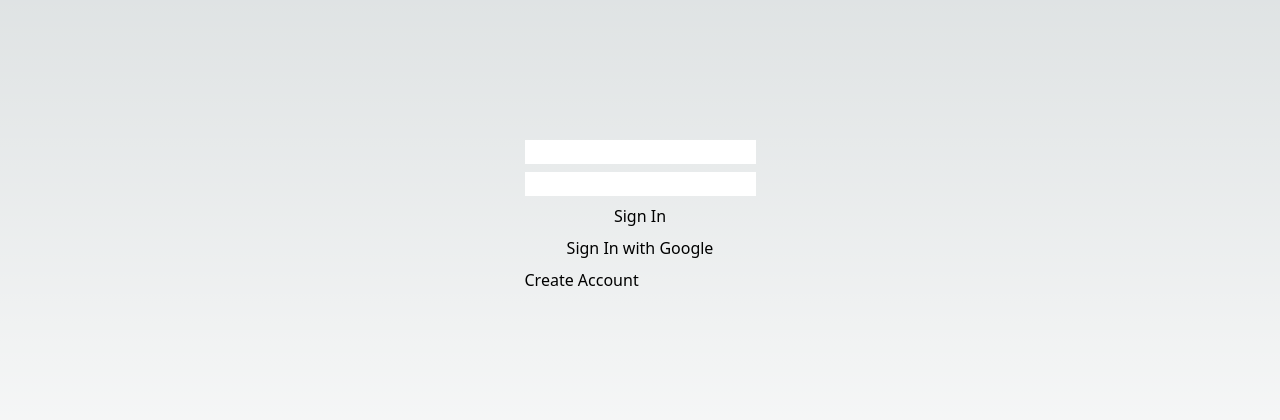
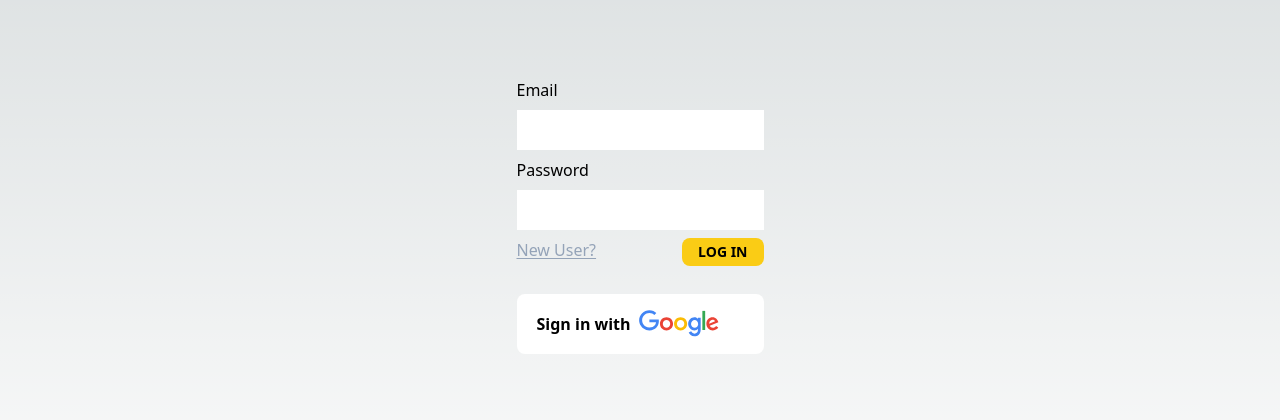
Before and after one commit to w1216linw/goose-talk, a Next.js app: page /login in a window 1280 px wide. Shown: the part 184-604 px from the top of the page. Built offline with nearby package versions, Linux system fonts and the light colour scheme; no server answers.

Commit message:
feat: finish game flow

```diff
--- /dev/null
+++ b/src/assets/GoogleIcon.js
@@ -0,0 +1,33 @@
+const GoogleIcon = () => {
+  return (
+    <svg
+      xmlns="http://www.w3.org/2000/svg"
+      viewBox="0 0 272 92"
+      className="w-full h-full"
+    >
+      <path
+        fill="#EA4335"
+        d="M115.75 47.18c0 12.77-9.99 22.18-22.25 22.18s-22.25-9.41-22.25-22.18C71.25 34.32 81.24 25 93.5 25s22.25 9.32 22.25 22.18zm-9.74 0c0-7.98-5.79-13.44-12.51-13.44S80.99 39.2 80.99 47.18c0 7.9 5.79 13.44 12.51 13.44s12.51-5.55 12.51-13.44z"
+      />
+      <path
+        fill="#FBBC05"
+        d="M163.75 47.18c0 12.77-9.99 22.18-22.25 22.18s-22.25-9.41-22.25-22.18c0-12.85 9.99-22.18 22.25-22.18s22.25 9.32 22.25 22.18zm-9.74 0c0-7.98-5.79-13.44-12.51-13.44s-12.51 5.46-12.51 13.44c0 7.9 5.79 13.44 12.51 13.44s12.51-5.55 12.51-13.44z"
+      />
+      <path
+        fill="#4285F4"
+        d="M209.75 26.34v39.82c0 16.38-9.66 23.07-21.08 23.07-10.75 0-17.22-7.19-19.66-13.07l8.48-3.53c1.51 3.61 5.21 7.87 11.17 7.87 7.31 0 11.84-4.51 11.84-13v-3.19h-.34c-2.18 2.69-6.38 5.04-11.68 5.04-11.09 0-21.25-9.66-21.25-22.09 0-12.52 10.16-22.26 21.25-22.26 5.29 0 9.49 2.35 11.68 4.96h.34v-3.61h9.25zm-8.56 20.92c0-7.81-5.21-13.52-11.84-13.52-6.72 0-12.35 5.71-12.35 13.52 0 7.73 5.63 13.36 12.35 13.36 6.63 0 11.84-5.63 11.84-13.36z"
+      />
+      <path fill="#34A853" d="M225 3v65h-9.5V3h9.5z" />
+      <path
+        fill="#EA4335"
+        d="M262.02 54.48l7.56 5.04c-2.44 3.61-8.32 9.83-18.48 9.83-12.6 0-22.01-9.74-22.01-22.18 0-13.19 9.49-22.18 20.92-22.18 11.51 0 17.14 9.16 18.98 14.11l1.01 2.52-29.65 12.28c2.27 4.45 5.8 6.72 10.75 6.72 4.96 0 8.4-2.44 10.92-6.14zm-23.27-7.98l19.82-8.23c-1.09-2.77-4.37-4.7-8.23-4.7-4.95 0-11.84 4.37-11.59 12.93z"
+      />
+      <path
+        fill="#4285F4"
+        d="M35.29 41.41V32H67c.31 1.64.47 3.58.47 5.68 0 7.06-1.93 15.79-8.15 22.01-6.05 6.3-13.78 9.66-24.02 9.66C16.32 69.35.36 53.89.36 34.91.36 15.93 16.32.47 35.3.47c10.5 0 17.98 4.12 23.6 9.49l-6.64 6.64c-4.03-3.78-9.49-6.72-16.97-6.72-13.86 0-24.7 11.17-24.7 25.03 0 13.86 10.84 25.03 24.7 25.03 8.99 0 14.11-3.61 17.39-6.89 2.66-2.66 4.41-6.46 5.1-11.65l-22.49.01z"
+      />
+    </svg>
+  );
+};
+
+export default GoogleIcon;
--- a/src/components/PlayerIdentity.js
+++ b/src/components/PlayerIdentity.js
@@ -1,22 +1,24 @@
 import { auth } from "@/lib/firebase";
 import { useEffect, useState } from "react";
 
-// 0, normal goose
-// 1, head goose
-// 2, bad goose
-
 const PlayerIdentity = ({ badGoose, headGoose, inGame }) => {
-  const [identity, setIdentity] = useState(0);
+  const [identity, setIdentity] = useState("白鹅");
 
   useEffect(() => {
-    if (auth?.currentUser?.email === badGoose) setIdentity(2);
-    else if (auth?.currentUser?.email === headGoose) setIdentity(1);
-    else setIdentity(0);
+    if (auth?.currentUser?.email === badGoose) setIdentity("恶鹅");
+    else if (auth?.currentUser?.email === headGoose) setIdentity("头鹅");
+    else setIdentity("白鹅");
   }, [badGoose, headGoose]);
 
   if (!inGame) return;
 
-  return <div>{identity}</div>;
+  return (
+    <div className="flex justify-center my-5">
+      <div className="bg-slate-800 text-xl p-8 rounded-full text-center text-slate-800 hover:text-white">
+        {identity}
+      </div>
+    </div>
+  );
 };
 
 export default PlayerIdentity;
--- a/src/components/SearchRoom.js
+++ b/src/components/SearchRoom.js
@@ -20,13 +20,16 @@ const SearchRoom = () => {
   };
 
   return (
-    <div>
+    <div className="flex rounded-lg overflow-hidden">
       <input
+        className="px-2"
         type="text"
         onChange={(e) => setRoomNumber(e.target.value)}
         value={roomNumber}
       />
-      <button onClick={join}>Join Room</button>
+      <button className="bg-green-400 p-2" onClick={join}>
+        JOIN
+      </button>
     </div>
   );
 };
--- a/src/pages/index.js
+++ b/src/pages/index.js
@@ -2,14 +2,16 @@ import SearchRoom from "@/components/SearchRoom";
 import { auth } from "@/lib/firebase";
 import Link from "next/link";
 import { useRouter } from "next/router";
-import { useEffect } from "react";
+import { useEffect, useState } from "react";
 
 export default function Home() {
   const router = useRouter();
+  const [player, setPlayer] = useState(false);
 
   useEffect(() => {
     const unsubscribe = auth.onAuthStateChanged((user) => {
       if (user) {
+        setPlayer(true);
       } else {
         router.push("/login");
       }
@@ -20,9 +22,14 @@ export default function Home() {
 
   return (
     <main className="centerBox">
-      <p>{auth?.currentUser?.email}</p>
+      <p>{player && auth?.currentUser?.email}</p>
       <SearchRoom />
-      <Link href="/newroom">Create a room</Link>
+      <Link
+        href="/newroom"
+        className="p-2 bg-yellow-400 rounded-lg text-center uppercase"
+      >
+        Create a room
+      </Link>
     </main>
   );
 }
--- a/src/pages/login.js
+++ b/src/pages/login.js
@@ -1,3 +1,4 @@
+import GoogleIcon from "@/assets/GoogleIcon";
 import { signInWithEmailAndPassword, signInWithPopup } from "firebase/auth";
 import Link from "next/link";
 import { useRouter } from "next/router";
@@ -32,14 +33,36 @@ const Login = () => {
     }
   };
 
-  console.log(auth?.currentUser?.email);
   return (
     <div className="centerBox">
-      <input type="text" ref={emailRef} />
-      <input type="text" ref={passRef} />
-      <button onClick={signIn}>Sign In</button>
-      <button onClick={signInWithGoogle}>Sign In with Google</button>
-      <Link href="/new">Create Account</Link>
+      <label htmlFor="email">Email</label>
+      <input type="email" id="email" ref={emailRef} />
+      <label htmlFor="password">Password</label>
+      <input type="password" id="password" ref={passRef} />
+      <div className="flex justify-between">
+        <Link
+          href="/new"
+          className="underline underline-offset-2 text-slate-400"
+        >
+          New User?
+        </Link>
+        <button
+          onClick={signIn}
+          className=" py-1 px-4 bg-yellow-400 rounded-lg text-center uppercase font-semibold text-sm"
+        >
+          Log In
+        </button>
+      </div>
+
+      <button
+        className="mt-5 flex items-center gap-2 bg-white py-4 px-5 rounded-lg hover:bg-gray-300"
+        onClick={signInWithGoogle}
+      >
+        <span className="font-semibold">Sign in with</span>
+        <div className="w-20">
+          <GoogleIcon />
+        </div>
+      </button>
     </div>
   );
 };
--- a/src/pages/new.js
+++ b/src/pages/new.js
@@ -1,5 +1,7 @@
+import BackIcon from "@/assets/backIcon";
 import { auth } from "@/lib/firebase";
 import { createUserWithEmailAndPassword } from "firebase/auth";
+import Link from "next/link";
 import { useRouter } from "next/router";
 import { useRef } from "react";
 
@@ -23,10 +25,22 @@ const New = () => {
     router.push("/");
   };
   return (
-    <div className="centerBox">
-      <input type="text" ref={emailRef} />
-      <input type="text" ref={passRef} />
-      <button onClick={createNewUser}>Submit</button>
+    <div className="p-2 h-screen grid">
+      <Link href="/" className="h-5 w-5 m-5">
+        <BackIcon />
+      </Link>
+      <div className="flex flex-col max-w-xs mx-auto w-[80vw]">
+        <label htmlFor="email">Email</label>
+        <input type="text" id="email" ref={emailRef} />
+        <label htmlFor="password">Password</label>
+        <input type="text" id="password" ref={passRef} />
+        <button
+          onClick={createNewUser}
+          className=" py-2 px-4 mt-5 bg-yellow-400 rounded-lg text-center uppercase font-semibold text-sm"
+        >
+          Submit
+        </button>
+      </div>
     </div>
   );
 };
--- a/src/pages/newroom.js
+++ b/src/pages/newroom.js
@@ -3,11 +3,12 @@ import { doc, setDoc } from "firebase/firestore";
 import Link from "next/link";
 import { useRouter } from "next/router";
 import { useState } from "react";
+import BackIcon from "../assets/backIcon";
 
 const NewRoom = () => {
   const router = useRouter();
-  const [roomNumber, setRoomNumber] = useState();
-  const [players, setPlayers] = useState();
+  const [roomNumber, setRoomNumber] = useState("");
+  const [players, setPlayers] = useState("");
 
   const create = async (e) => {
     e.preventDefault();
@@ -23,12 +24,17 @@ const NewRoom = () => {
     router.push(`/room/${roomNumber}`);
   };
   return (
-    <div>
-      <Link href="/">Back</Link>
-      <form className="centerBox" onSubmit={create}>
+    <div className="p-2 h-screen grid">
+      <Link href="/" className="h-5 w-5 m-5">
+        <BackIcon />
+      </Link>
+      <form
+        className="flex flex-col max-w-xs mx-auto w-[80vw]"
+        onSubmit={create}
+      >
         <label htmlFor="roomNumber">Room Number</label>
         <input
-          className="p-2"
+          className="rounded-lg "
           id="roomNumber"
           type="text"
           minLength={6}
@@ -37,13 +43,18 @@ const NewRoom = () => {
         />
         <label htmlFor="numberOfPlayer">Number of Player</label>
         <input
-          className="p-2"
+          className="rounded-lg "
           id="numberOfPlayer"
           type="number"
           value={players}
           onChange={(e) => setPlayers(e.target.value)}
         />
-        <button type="submit">Create</button>
+        <button
+          type="submit"
+          className="p-2 bg-yellow-400 rounded-lg text-center uppercase mt-5 font-semibold"
+        >
+          Create
+        </button>
       </form>
     </div>
   );
--- a/src/pages/room/[id].js
+++ b/src/pages/room/[id].js
@@ -1,3 +1,4 @@
+import BackIcon from "@/assets/backIcon";
 import Characters from "@/components/Characters";
 import PlayerIdentity from "@/components/PlayerIdentity";
 import theme from "@/lib/data";
@@ -21,10 +22,17 @@ const Room = () => {
       headGoose: room.currentPlayersCount[headGooseIdx],
       badGoose: room.currentPlayersCount[badGooseIdx],
       inGame: true,
+      isGuess: false,
       characterSet: dealCharacterSet(
         theme.characters,
         room.currentPlayersCount.length + 2
       ),
+    });
+  };
+
+  const guess = async () => {
+    await updateDoc(roomRef, {
+      isGuess: true,
     });
   };
 
@@ -62,17 +70,28 @@ const Room = () => {
   }, []);
 
   return (
-    <div className="h-screen">
-      <button onClick={exit}>Back</button>
-      <h1>Room #{id}</h1>
-      <p>
-        {room?.players} - {room?.currentPlayersCount?.length}
-      </p>
-      {room?.creator === auth?.currentUser?.email && (
-        <button onClick={start}>Start</button>
-      )}
-      {room?.currentPlayersCount?.length > 0 &&
-        room.currentPlayersCount.map((elem) => <div>{elem}</div>)}
+    <div className="h-screen p-5 max-w-2xl m-auto">
+      <button onClick={exit} className="w-5 h-5 mb-5">
+        <BackIcon />
+      </button>
+      <div className="flex items-center justify-between">
+        <div className="grid text-center">
+          <h1 className="font-semibold text-lg">
+            Room # <span className="text-cyan-600 tracking-widest">{id}</span>
+          </h1>
+          <p>
+            {room?.players} - {room?.currentPlayersCount?.length}
+          </p>
+        </div>
+        {room?.creator === auth?.currentUser?.email && (
+          <button
+            className="py-2 px-4 bg-emerald-400 rounded-lg font-semibold"
+            onClick={start}
+          >
+            Start
+          </button>
+        )}
+      </div>
 
       <PlayerIdentity
         badGoose={room?.badGoose}
@@ -83,6 +102,7 @@ const Room = () => {
       <Characters
         headGoose={room?.headGoose}
         isGuess={room?.isGuess}
+        guess={guess}
         characterSet={room?.characterSet}
       />
     </div>
--- a/src/styles/globals.css
+++ b/src/styles/globals.css
@@ -26,6 +26,14 @@ body {
     rgb(var(--background-start-rgb));
 }
 
+input {
+  padding: 0.5rem;
+}
+
+div {
+  user-select: none;
+}
+
 @layer components {
   .centerBox {
     @apply h-screen grid place-content-center gap-2;
```
Also changed, not shown: src/assets/BackIcon.js (added, +20 -0 lines), src/components/Characters.js (+69 -8 lines).
